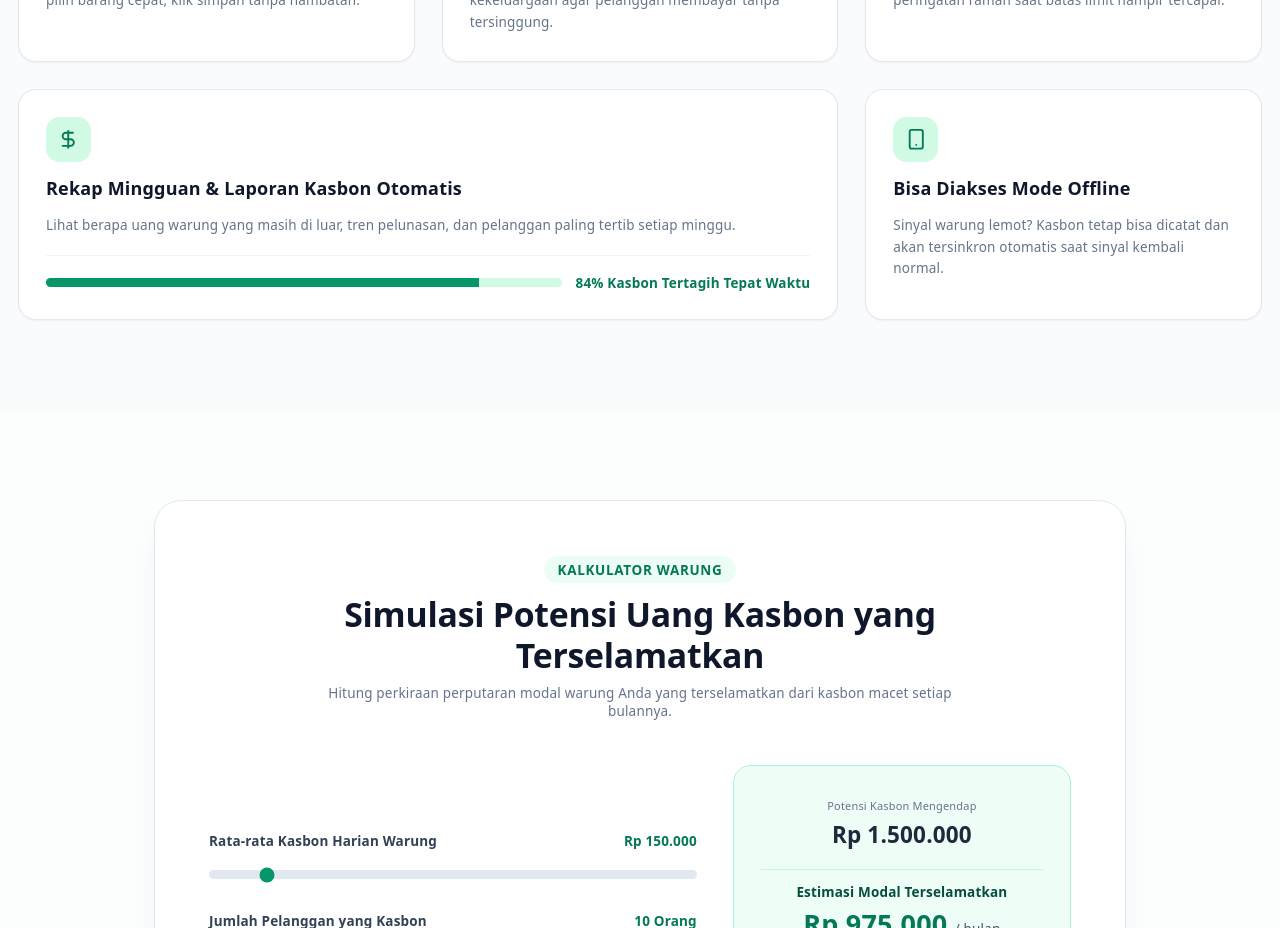
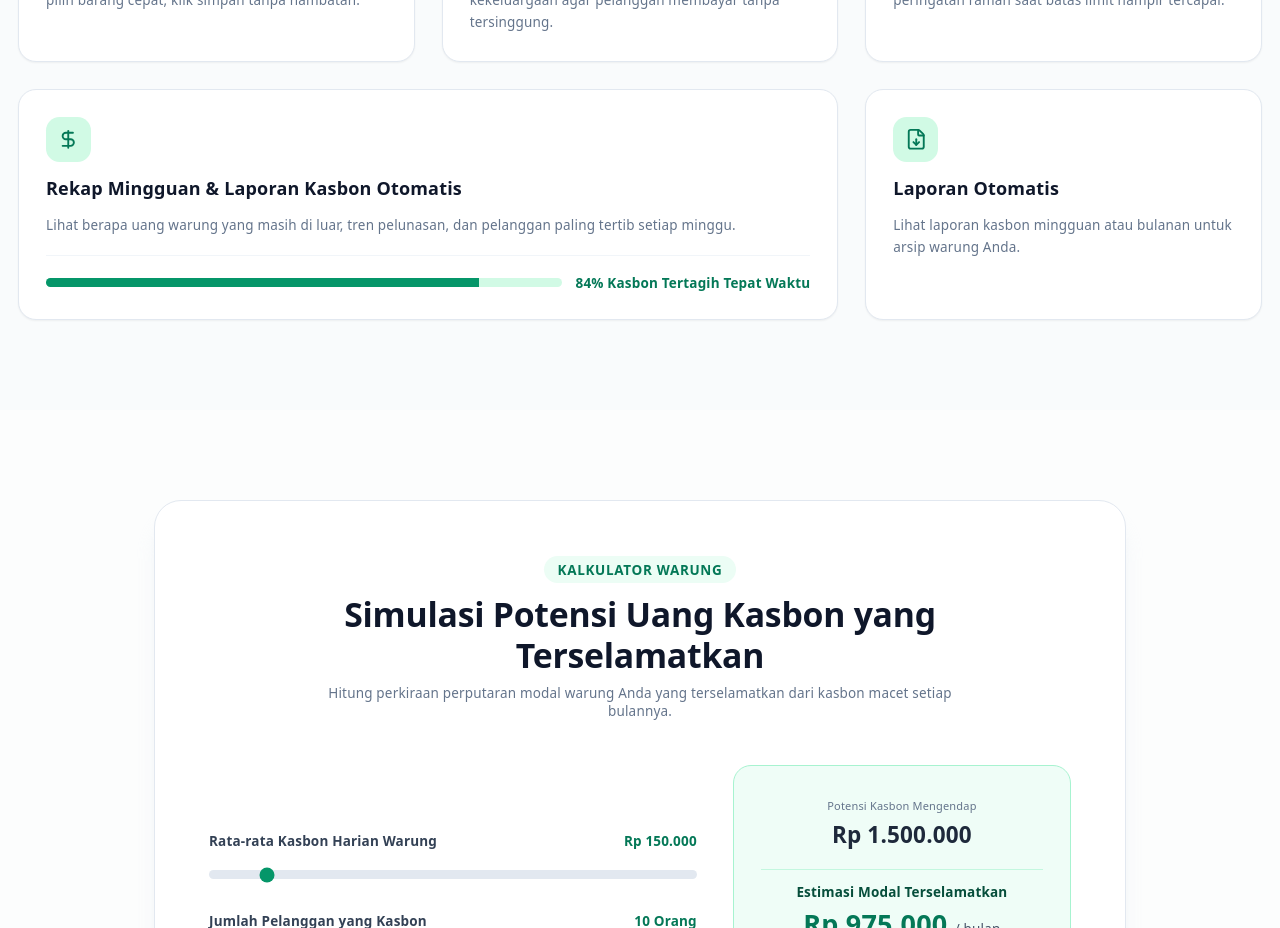
Before and after one commit to ahmdfuady/sistem-kasbon, a React (Vite) app: page / in a window 1280 px wide. Shown: the part 2240-3168 px from the top of the page. Built offline with nearby package versions, Linux system fonts and the light colour scheme.

Commit message:
update landing page
update layout landing pages

```diff
--- a/src/KasbonKuLanding.tsx
+++ b/src/KasbonKuLanding.tsx
@@ -6,12 +6,12 @@ import {
   ShieldCheck,
   Zap,
   MessageSquare,
-  Smartphone,
   ChevronDown,
   ArrowRight,
   Play,
   Star,
-  DollarSign
+  DollarSign,
+  FileDown
 } from 'lucide-react';
 
 declare global {
@@ -393,11 +393,11 @@ export default function KasbonKuLanding() {
 
             <div className="bg-white p-6 rounded-2xl border border-slate-200 shadow-sm space-y-3">
               <div className="w-10 h-10 bg-emerald-100 text-emerald-700 rounded-xl flex items-center justify-center">
-                <Smartphone className="w-5 h-5" />
+                <FileDown className="w-5 h-5" />
               </div>
-              <h4 className="font-bold text-slate-900">Bisa Diakses Mode Offline</h4>
+              <h4 className="font-bold text-slate-900">Laporan Otomatis</h4>
               <p className="text-xs text-slate-500 leading-relaxed">
-                Sinyal warung lemot? Kasbon tetap bisa dicatat dan akan tersinkron otomatis saat sinyal kembali normal.
+                Lihat laporan kasbon mingguan atau bulanan untuk arsip warung Anda.
               </p>
             </div>
           </div>
```
